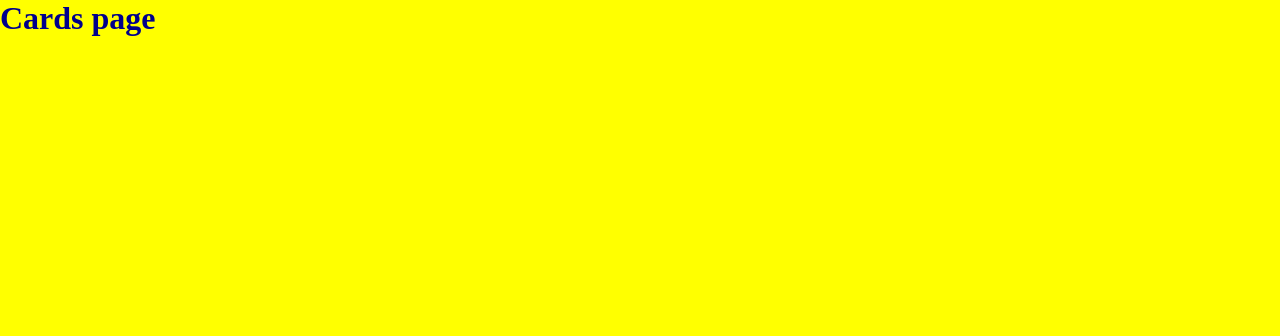
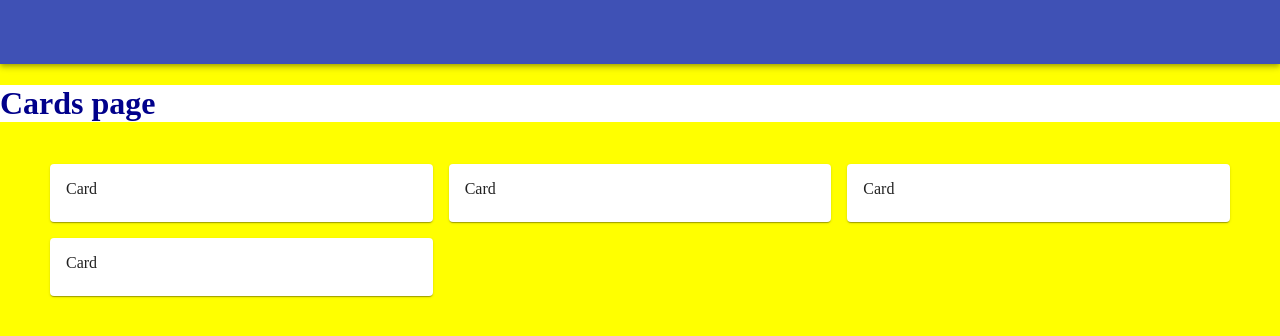
Before and after one commit to Miltonr87/Pokemon-Pokedex-Challenge, a React (Create React App) app: page / in a window 1280 px wide. Shown: the top 336 px of the page. Built offline with nearby package versions, Linux system fonts and the light colour scheme.

Commit message:
Cards styled and first Map()

```diff
--- a/src/App.js
+++ b/src/App.js
@@ -3,16 +3,19 @@ import { createGlobalStyle } from "styled-components";
 import Cards from './components/Cards';
 import Pokemon from './components/Pokemon';
 import { Route, Switch } from 'react-router-dom';
+
 /* import NavBar from './components/NavBar'; */
 
 const GlobalStyle = createGlobalStyle`
 
   * {
-    box-sizing: border-box;
-    margin: 0;
-    padding: 0;
     font-family: ubuntu;
-    background-color: yellow;
+}
+
+body {
+  margin: 0;
+  height: 100%;
+  background-color: yellow;
 }
 
 `;
@@ -29,7 +32,7 @@ const App = () => {
           render={(props) => <Cards {...props} />} />
 
           <Route
-          path="/:pokemonId"
+          path="/:item"
           exact
           render={(props) => <Pokemon {...props} />} />
 
--- a/src/components/Cards/index.js
+++ b/src/components/Cards/index.js
@@ -1,11 +1,62 @@
-import React from 'react';
+import React, { useState } from 'react';
 import { HeroDiv , HeroH1 } from './Cards';
+import { AppBar, Toolbar, Grid, Card, CardContent, CircularProgress } from '@material-ui/core';
+import { makeStyles } from '@material-ui/core/styles';
+import Data from '../Data';
+
+ const useStyles = makeStyles({
+     pokedexContainer: {
+         paddingTop: '20px',
+         paddingLeft:  '50px',
+         paddingRight: '50px'
+     }
+ });
+
+
 
 const Cards = () => {
+    const classes = useStyles();
+    const [pokemonData, setPokemonData ] = useState(Data);
+    // testing with *undefined* value before Data to see the spinning (CircularProgress)
+
+    const pokemonCard = (item) => {
+        console.log(pokemonData[`${item}`]);
+        return ( <Grid item xs={12} sm={4} key={item}>
+           <Card>
+               <CardContent>
+                   Card
+               </CardContent>
+           </Card>
+        </Grid>)
+    }
+
+
+
     return (
+        <>
+        <AppBar position="static">
+            <Toolbar />
+        </AppBar>
         <HeroDiv>
             <HeroH1> Cards page </HeroH1>
         </HeroDiv>
+        <Grid container spacing={2} className={classes.pokedexContainer}>
+        {Object.keys(pokemonData).map(item => pokemonCard(item))}
+        {/*
+        Testing
+        {pokemonData ? (<Grid container spacing={2} className={classes.pokedexContainer}>
+                    {pokemonCard()}
+                    {pokemonCard()}
+                    {pokemonCard()}
+                    {pokemonCard()}
+                    {pokemonCard()}
+                    {pokemonCard()}
+                </Grid>) : (
+                    <CircularProgress />
+                )}
+                */}
+        </Grid>
+        </>
     )
 };
 
--- a/src/components/Data/index.js
+++ b/src/components/Data/index.js
@@ -146,5 +146,5 @@ export default {
         "https://raw.githubusercontent.com/PokeAPI/sprites/master/sprites/pokemon/shiny/7.png",
       front_shiny_female: null,
     },
-  };
+  },
 };
--- a/src/components/Pokemon/index.js
+++ b/src/components/Pokemon/index.js
@@ -3,11 +3,11 @@ import React from 'react';
 const Pokemon = (props) => {
     const { match } = props;
     const { params } = match;
-    const { pokemonId } = params;
+    const { item } = params;
 
     return (
         <div>
-            <h1>`Pokemon card number ${pokemonId}`</h1>
+            <h1>`Pokemon card number ${item}`</h1>
         </div>
     )
 };
```
